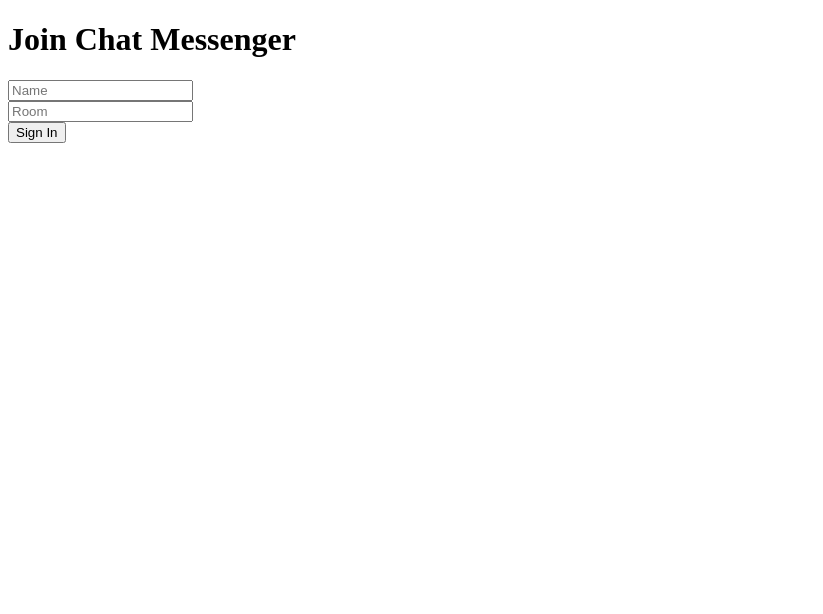
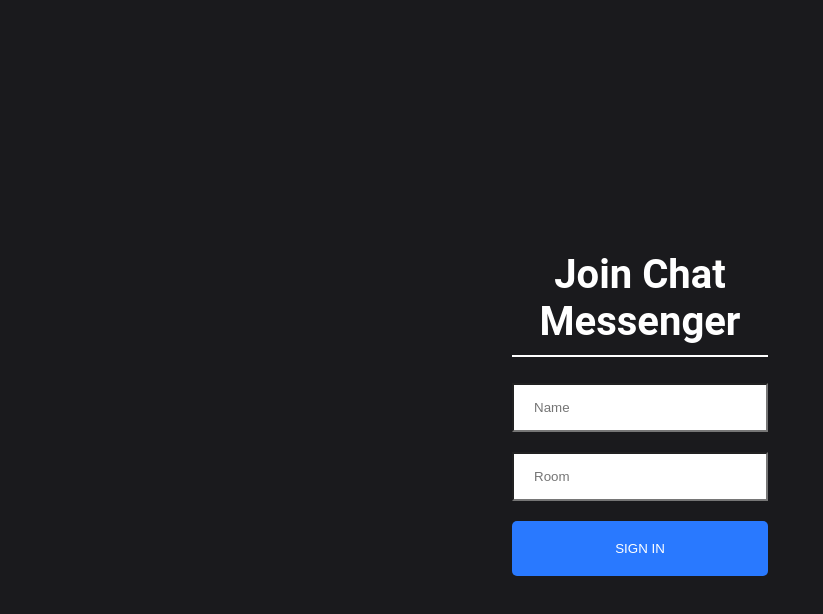
Before and after one commit to joaolessab/react-chat-messenger, a React (Create React App) app in the folder client/: page / in a window 1280 px wide. Shown: the top 614 px of the page, without its empty margins (0-823 px from the left). Built offline with nearby package versions, Linux system fonts and the light colour scheme.

Commit message:
[Client] - Basic styles for Join component

```diff
--- a/client/src/App.js
+++ b/client/src/App.js
@@ -2,8 +2,8 @@
 
 import { BrowserRouter as Router, Route } from 'react-router-dom';
 
-import Join from './components/Join';
-import Chat from './components/Chat';
+import Join from './components/Join/Join';
+import Chat from './components/Chat/Chat';
 
 const App = () => (
     <Router>
--- /dev/null
+++ b/client/src/components/Chat/Chat.css
@@ -0,0 +1,34 @@
+.outerContainer {
+    display: flex;
+    justify-content: center;
+    align-items: center;
+    height: 100vh;
+    background-color: #1A1A1D;
+  }
+
+  .container {
+    display: flex;
+    flex-direction: column;
+    justify-content: space-between;
+    background: #FFFFFF;
+    border-radius: 8px;
+    height: 60%;
+    width: 35%;
+  }
+
+  @media (min-width: 320px) and (max-width: 480px) {
+    .outerContainer {
+      height: 100%;
+    }
+
+    .container {
+      width: 100%;
+      height: 100%;
+    }
+  }
+
+  @media (min-width: 480px) and (max-width: 1200px) {
+    .container {
+      width: 60%;
+    }
+  }
--- a/client/src/components/Chat.js
+++ b/client/src/components/Chat/Chat.js
@@ -1,4 +1,6 @@
 import React from 'react';
+
+import './Chat.css';
 
 const Chat = () => {
     return (
--- /dev/null
+++ b/client/src/components/Join/Join.css
@@ -0,0 +1,71 @@
+html, body {
+    font-family: 'Roboto', sans-serif;
+    padding: 0;
+    margin: 0;
+  }
+
+  #root {
+    height: 100vh;
+  }
+
+  * {
+    box-sizing: border-box;
+  }
+
+  .joinOuterContainer {
+    display: flex;
+    justify-content: center;
+    text-align: center;
+    height: 100vh;
+    align-items: center;
+    background-color: #1A1A1D;
+  }
+
+  .joinInnerContainer {
+    width: 20%;
+  }
+
+  .joinInput {
+    border-radius: 0;
+    padding: 15px 20px;
+    width: 100%;
+  }
+
+  .heading {
+    color: white;
+    font-size: 2.5em;
+    padding-bottom: 10px;
+    border-bottom: 2px solid white;
+  }
+
+  .button {
+      color: #fff !important;
+      text-transform: uppercase;
+      text-decoration: none;
+      background: #2979FF;
+      padding: 20px;
+      border-radius: 5px;
+      display: inline-block;
+      border: none;
+      width: 100%;
+  }
+
+  .mt-20 {
+    margin-top: 20px;
+  }
+
+  @media (min-width: 320px) and (max-width: 480px) {
+    .joinOuterContainer {
+      height: 100%;
+    }
+
+    .joinInnerContainer {
+      width: 90%;
+    }
+
+
+  }
+
+  button:focus {
+    outline: 0;
+  }
--- a/client/src/components/Join.js
+++ b/client/src/components/Join/Join.js
@@ -1,5 +1,7 @@
 import React, { useState} from 'react';
 import { Link } from 'react-router-dom';
+
+import './Join.css';
 
 const Join = () => {
     const [name, setName] = useState('');
```
